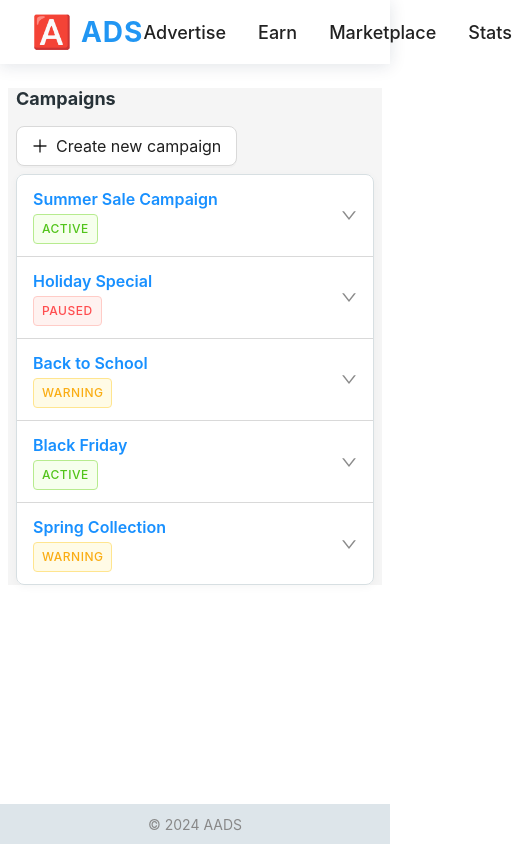
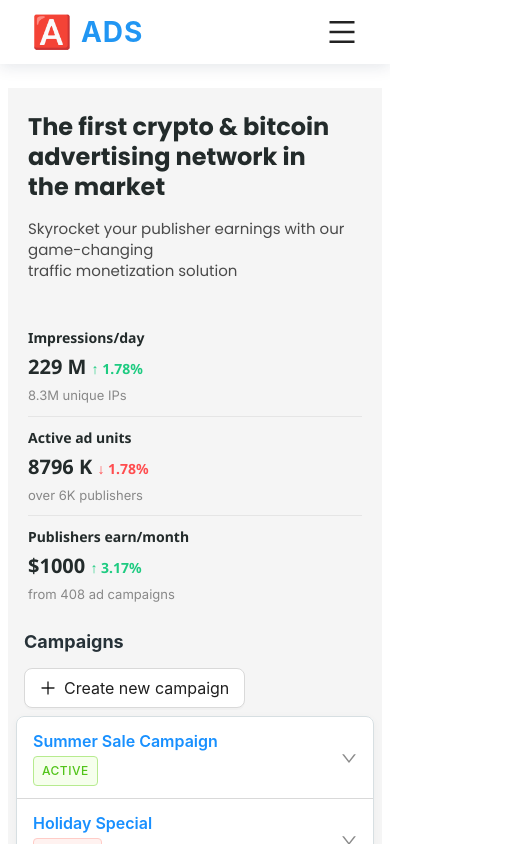
Before and after one commit to SunR1sen/test-task, a React (Vite) app: page / in a window 390 px wide. Shown: the top 844 px of the page, 512 px wide, since content can reach past the window. Built offline with nearby package versions, Linux system fonts and the light colour scheme.

Commit message:
feat(ui): adaptive layout, mobile drawer nav, HeroSection and table/card restyle

```diff
--- a/src/components/HeaderNav/HeaderNav.module.scss
+++ b/src/components/HeaderNav/HeaderNav.module.scss
@@ -44,3 +44,25 @@
 .menu li:hover {
   color: #2196f3;
 }
+
+.menuVertical {
+  display: flex;
+  flex-direction: column;
+  align-items: flex-start;
+  padding: 24px 0 16px 0;
+  margin: 200px 0 0 0;
+  list-style: none;
+  width: 100%;
+}
+.menuVertical li {
+  font-size: 18px;
+  font-weight: 500;
+  color: #222;
+  padding: 8px 24px;
+  width: 100%;
+  cursor: pointer;
+  transition: color 0.2s;
+}
+.menuVertical li:hover {
+  color: #2196f3;
+}
--- a/src/components/HeaderNav/HeaderNav.tsx
+++ b/src/components/HeaderNav/HeaderNav.tsx
@@ -1,14 +1,34 @@
 import React from 'react';
 import styles from './HeaderNav.module.scss';
+import { Divider } from 'antd';
 
-const HeaderNav: React.FC = () => (
+interface HeaderNavProps {
+  vertical?: boolean;
+}
+
+const menuItems = [
+  'Advertise',
+  'Earn',
+  'Marketplace',
+  'Stats',
+];
+
+const HeaderNav: React.FC<HeaderNavProps> = ({ vertical }) => (
   <nav className={styles.headerNav}>
-    <ul className={styles.menu}>
-      <li>Advertise</li>
-      <li>Earn</li>
-      <li>Marketplace</li>
-      <li>Stats</li>
-    </ul>
+    {vertical ? (
+      <ul className={styles.menuVertical}>
+        {menuItems.map((item, idx) => (
+          <React.Fragment key={item}>
+            <li>{item}</li>
+            {idx < menuItems.length - 1 && <Divider style={{ margin: '8px 0', background: '#e5e5e5' }} />}
+          </React.Fragment>
+        ))}
+      </ul>
+    ) : (
+      <ul className={styles.menu}>
+        {menuItems.map(item => <li key={item}>{item}</li>)}
+      </ul>
+    )}
   </nav>
 );
 
--- a/src/features/CampaignsHeader/CampaignsHeader.tsx
+++ b/src/features/CampaignsHeader/CampaignsHeader.tsx
@@ -11,7 +11,7 @@ const CampaignsHeader: React.FC<CampaignsHeaderProps> = ({ onCreateNew }) => {
   return (
     <div className={styles.header}>
       <div className={styles.content}>
-        <h1 className={styles.title}>Campaigns</h1>
+        <h2 className={styles.title}>Campaigns</h2>
         <Button
           type="default"
           icon={<PlusOutlined />}
--- a/src/features/CampaignsTable/CampaignsTable.module.scss
+++ b/src/features/CampaignsTable/CampaignsTable.module.scss
@@ -6,6 +6,7 @@
   box-shadow: none;
   overflow: hidden;
   padding: 0;
+  font-family: 'Noto Sans', sans-serif;
 }
 
 .table {
@@ -14,18 +15,21 @@
   overflow: hidden;
   border: 1px solid $border-color;
   border-radius: $border-radius-lg;
+  font-family: 'Noto Sans', sans-serif;
   :global(.ant-table) {
     background: $background-color;
     border-radius: $border-radius-lg;
+    font-family: 'Noto Sans', sans-serif;
   }
   :global(.ant-table-thead > tr > th) {
     background: $background-color;
-    font-weight: 400;
-    color: $text-color-secondary;
+    font-weight: 700;
+    color: #232b2b;
     border-bottom: none;
     border-right: none !important;
-    font-size: $font-size-md;
+    font-size: 16px;
     padding: $spacing-md $spacing-md;
+    font-family: 'Noto Sans', sans-serif;
   }
   :global(.ant-table-thead > tr > th)::before {
     display: none !important;
@@ -35,12 +39,17 @@
   }
   :global(.ant-table-tbody > tr > td) {
     border-bottom: 1px solid $border-color-light;
-    font-size: $font-size-md;
+    font-size: 16px;
     background: $background-color;
     padding: $spacing-md $spacing-md;
+    font-family: 'Noto Sans', sans-serif;
+    color: #232b2b;
   }
   :global(.ant-table-tbody > tr:hover > td) {
     background: #f5f7fa;
+  }
+  :global(.ant-btn), :global(.anticon) {
+    font-family: 'Noto Sans', sans-serif;
   }
 }
 
--- a/src/features/CampaignsTable/MobileCampaignCard.module.scss
+++ b/src/features/CampaignsTable/MobileCampaignCard.module.scss
@@ -44,28 +44,33 @@
   display: flex;
   flex-direction: column;
   gap: $spacing-xs;
+  font-family: 'Noto Sans', sans-serif;
 }
 
 .infoRow {
   display: flex;
   justify-content: space-between;
-  font-size: $font-size-sm;
-  color: $text-color;
+  font-size: 16px;
+  color: #232b2b;
   margin-bottom: 2px;
+  font-family: 'Noto Sans', sans-serif;
 
   b {
-    font-weight: 400;
-    color: $text-color-secondary;
+    font-weight: 700;
+    color: #888;
+    font-family: 'Noto Sans', sans-serif;
   }
 
   .value {
-    color: $text-color;
+    color: #232b2b;
     font-weight: 400;
+    font-family: 'Noto Sans', sans-serif;
   }
 
   .paymentLink {
     color: $primary-color;
     text-decoration: none;
+    font-family: 'Noto Sans', sans-serif;
 
     &:hover {
       color: darken($primary-color, 10%);
@@ -90,10 +95,11 @@ div.actionRow {
   min-width: 0;
   margin-right: $spacing-xs;
   font-weight: 400;
-  background: #f8f8f8 !important;
-  color: $text-color !important;
-  border: 1px solid $border-color-light !important;
-  // box-shadow: none !important;
+  background: $border-color-light !important;
+  color: $text-color-secondary !important;
+  border: none !important;
+  box-shadow: none !important;
   cursor: not-allowed;
   text-align: left;
+  font-family: 'Noto Sans', sans-serif;
 }
--- a/src/features/Header/Header.module.scss
+++ b/src/features/Header/Header.module.scss
@@ -14,6 +14,32 @@
   margin: 0 auto;
   height: 64px;
   padding: 0 32px;
+}
+
+.desktopNav {
+  display: flex;
+}
+
+.burger {
+  display: none;
+  margin-left: 12px;
+}
+
+@media (max-width: 800px) {
+  .desktopNav {
+    display: none;
+  }
+  .burger {
+    display: inline-flex;
+    align-items: center;
+    justify-content: center;
+    font-size: 28px;
+    color: #222;
+    background: none;
+    border: none;
+    box-shadow: none;
+    padding: 0 4px;
+  }
 }
 
 .logo {
--- a/src/features/Header/Header.tsx
+++ b/src/features/Header/Header.tsx
@@ -1,17 +1,39 @@
-import React from 'react';
+import React, { useState } from 'react';
 import HeaderNav from '../../components/HeaderNav';
 import styles from './Header.module.scss';
+import { Drawer, Button } from 'antd';
+import { MenuOutlined } from '@ant-design/icons';
 
-const Header: React.FC = () => (
+const Header: React.FC = () => {
+  const [drawerOpen, setDrawerOpen] = useState(false);
+  return (
     <header className={styles.header}>
       <div className={styles.headerContent}>
         <div className={styles.logo}>
           <span className={styles.logoIcon}>🅰️</span>
           <span className={styles.logoText}>ADS</span>
         </div>
+        <div className={styles.desktopNav}>
           <HeaderNav />
+        </div>
+        <Button
+          className={styles.burger}
+          type="text"
+          icon={<MenuOutlined style={{ fontSize: 28 }} />}
+          onClick={() => setDrawerOpen(true)}
+        />
+        <Drawer
+          placement="right"
+          onClose={() => setDrawerOpen(false)}
+          open={drawerOpen}
+          width={240}
+          bodyStyle={{ padding: 0 }}
+        >
+          <HeaderNav vertical />
+        </Drawer>
       </div>
     </header>
   );
+};
 
 export default Header;
--- a/src/features/HeroSection/HeroSection.module.scss
+++ b/src/features/HeroSection/HeroSection.module.scss
@@ -5,20 +5,20 @@
 }
 
 .heroContent {
-  max-width: 1200px;
+  width: 100%;
   margin: 0 auto;
-  padding: 0 32px;
+  padding: 0 clamp(16px, 4vw, 32px);
   display: flex;
   flex-direction: row;
-  align-items: flex-start;
+  align-items: center;
   justify-content: space-between;
-  gap: 48px;
+  gap: clamp(24px, 6vw, 48px);
 }
 
 .heroTextCol {
   flex: 1 1 50%;
-  min-width: 340px;
-  max-width: 520px;
+  min-width: clamp(280px, 30vw, 340px);
+  max-width: clamp(400px, 45vw, 520px);
 }
 
 .statsCol {
@@ -31,17 +31,17 @@
 .title {
   font-family: 'Poppins', sans-serif;
   font-weight: 700;
-  font-size: 36px;
+  font-size: clamp(28px, 4vw, 36px);
   font-style: normal;
-  line-height: 44px;
+  line-height: 1.2;
   letter-spacing: 0;
   color: #232b2b;
-  margin-bottom: 24px;
+  margin-bottom: clamp(16px, 3vw, 24px);
 }
 
 .subtitle {
   font-family: 'Poppins', sans-serif;
-  font-size: 20px;
+  font-size: clamp(16px, 2.5vw, 20px);
   color: #4a4a4a;
   margin-bottom: 0;
   line-height: 1.4;
@@ -49,51 +49,130 @@
 
 .statsRow {
   display: flex;
-  gap: 56px;
-  flex-wrap: nowrap;
+  gap: clamp(32px, 7vw, 42px);
+  // flex-wrap: wrap;
+  row-gap: 24px;
 }
 
 .statBlock {
   display: flex;
   flex-direction: column;
   align-items: flex-start;
-  min-width: 180px;
+  min-width: 160px;
+  flex: 1 1 0;
   padding: 0;
   background: none;
   box-shadow: none;
   border-radius: 0;
+  min-width: 0;
 }
 
 .statLabel {
   font-family: 'Noto Sans', sans-serif;
-  font-size: 16px;
+  font-size: clamp(14px, 2vw, 16px);
   color: #232b2b;
   font-weight: 700;
   margin-bottom: 8px;
+  white-space: nowrap;
 }
 
 .statValue {
   font-family: 'Noto Sans', sans-serif;
-  font-size: 28px;
+  font-size: clamp(22px, 3.5vw, 28px);
   font-weight: 800;
   color: #232b2b;
   margin-bottom: 8px;
+  white-space: nowrap;
 }
 
 .statUp {
   color: #1ecb81;
-  font-size: 18px;
+  font-size: clamp(15px, 2.5vw, 18px);
   font-weight: 700;
 }
 
 .statDown {
   color: #ff4d4f;
-  font-size: 18px;
+  font-size: clamp(15px, 2.5vw, 18px);
   font-weight: 700;
 }
 
 .statDesc {
   font-family: 'Inter', sans-serif;
-  font-size: 15px;
+  font-size: clamp(13px, 1.8vw, 15px);
   color: #888;
+  white-space: nowrap;
 }
+
+@media (max-width: 600px) {
+  .hero {
+    padding: 24px 0 16px 0;
+  }
+  .heroContent {
+    flex-direction: column;
+    gap: 0;
+    padding: 0 12px;
+  }
+  .heroTextCol {
+    min-width: 0;
+    max-width: 100%;
+  }
+  .title {
+    font-size: 24px;
+    line-height: 30px;
+    margin-bottom: 16px;
+  }
+  .subtitle {
+    font-size: 15px;
+    margin-bottom: 24px;
+  }
+  .statsCol {
+    width: 100%;
+    justify-content: flex-start;
+    margin-top: 12px;
+  }
+  .statsRow {
+    flex-direction: column;
+    gap: 0;
+    width: 100%;
+  }
+  .statBlock {
+    min-width: 0;
+    width: 100%;
+    padding: 10px 0;
+    border-bottom: 1px solid #e5e5e5;
+  }
+  .statBlock:last-child {
+    border-bottom: none;
+  }
+  .statLabel {
+    font-size: 14px;
+    margin-bottom: 4px;
+  }
+  .statValue {
+    font-size: 20px;
+    margin-bottom: 4px;
+  }
+  .statUp, .statDown {
+    font-size: 14px;
+  }
+  .statDesc {
+    font-size: 13px;
+  }
+}
+
+@media (max-width: 1050px) {
+  .statsRow {
+    flex-direction: column;
+    gap: 0;
+    row-gap: 0;
+    width: 100%;
+  }
+  .statBlock {
+    width: 100%;
+    min-width: 0;
+  }
+  .statBlock:last-child {
+    margin-bottom: 0;
+  }
+}
--- /dev/null
+++ b/src/features/HeroSection/HeroSection.tsx
@@ -0,0 +1,38 @@
+import React from 'react';
+import styles from './HeroSection.module.scss';
+
+const HeroSection: React.FC = () => (
+  <section className={styles.hero}>
+    <div className={styles.heroContent}>
+      <div className={styles.heroTextCol}>
+        <h1 className={styles.title}>
+          The first crypto & bitcoin<br />advertising network in<br />the market
+        </h1>
+        <p className={styles.subtitle}>
+          Skyrocket your publisher earnings with our game-changing<br />traffic monetization solution
+        </p>
+      </div>
+      <div className={styles.statsCol}>
+        <div className={styles.statsRow}>
+          <div className={styles.statBlock}>
+            <div className={styles.statLabel}>Impressions/day</div>
+            <div className={styles.statValue}>229 M <span className={styles.statUp}>↑ 1.78%</span></div>
+            <div className={styles.statDesc}>8.3M unique IPs</div>
+          </div>
+          <div className={styles.statBlock}>
+            <div className={styles.statLabel}>Active ad units</div>
+            <div className={styles.statValue}>8796 K <span className={styles.statDown}>↓ 1.78%</span></div>
+            <div className={styles.statDesc}>over 6K publishers</div>
+          </div>
+          <div className={styles.statBlock}>
+            <div className={styles.statLabel}>Publishers earn/month</div>
+            <div className={styles.statValue}>$1000 <span className={styles.statUp}>↑ 3.17%</span></div>
+            <div className={styles.statDesc}>from 408 ad campaigns</div>
+          </div>
+        </div>
+      </div>
+    </div>
+  </section>
+);
+
+export default HeroSection;
--- /dev/null
+++ b/src/features/HeroSection/index.ts
@@ -0,0 +1 @@
+export { default } from './HeroSection';
--- a/src/pages/CampaignsPage/CampaignsPage.tsx
+++ b/src/pages/CampaignsPage/CampaignsPage.tsx
@@ -1,4 +1,5 @@
 import React, { useState } from 'react';
+import HeroSection from '../../features/HeroSection';
 import CampaignsHeader from '../../features/CampaignsHeader';
 import CampaignsTable from '../../features/CampaignsTable';
 import CreateCampaignModal from '../../features/CreateCampaignModal';
@@ -17,8 +18,9 @@ const CampaignsPage: React.FC = () => {
 
   return (
     <div className={styles.page}>
-      <CampaignsHeader onCreateNew={handleCreateNew} />
       <div className={styles.container}>
+        <HeroSection />
+        <CampaignsHeader onCreateNew={handleCreateNew} />
         <CampaignsTable />
       </div>
       <CreateCampaignModal
```
Lines whose indentation alone changed are shown as unchanged.
